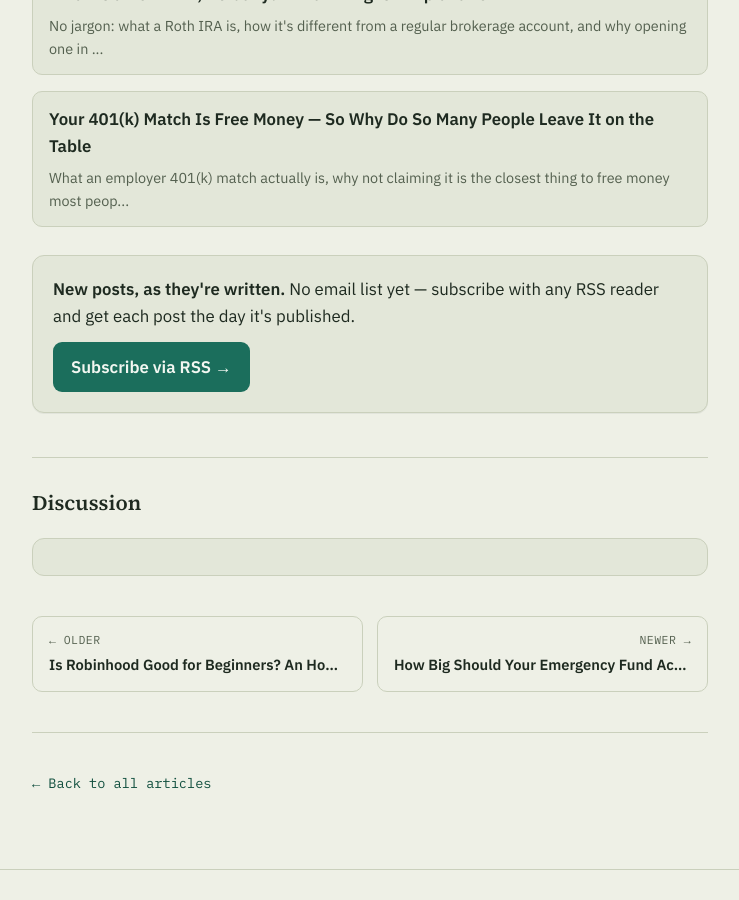
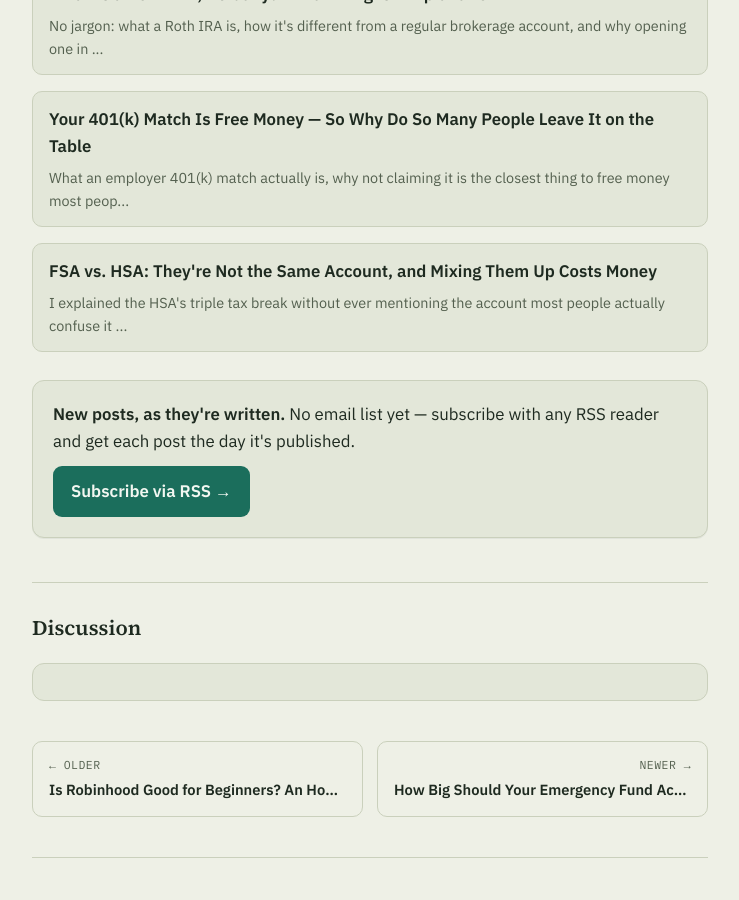
Before and after one commit to KevinKearns1/compound-notes, a Jekyll site: the page built from _posts/2026-09-10-what-is-an-hsa.md, in a window 1280 px wide and 900 px high, scrolled down 3216 px. Shown: the whole window, without its empty margins (270-1009 px from the left). Built offline with Jekyll 4.4.1, drawn with Linux system fonts in a browser that asks for light colours; comment, search, counter and statistics services are not loaded.

Commit message:
Audit: fix 5 posts with zero inbound related-post links
No new post today -- audit cycle instead. Full-site integrity check
found zero broken links and zero broken related: entries across all
53 posts, but surfaced 5 posts that no other post ever recommends via
the related-posts widget -- reachable only from the homepage, never
surfaced as "Keep reading" from anywhere else on the site:

- cd-vs-high-yield-savings (its own opening paragraph references
  high-yield-savings-accounts, but that post never linked back)
- fsa-vs-hsa (never linked from its direct counterpart, what-is-an-hsa)
- how-to-build-credit-from-scratch (never linked from the credit-score
  post it was itself written as a follow-up to)
- is-crypto-an-investment (its own opening paragraph references
  robinhood-review, but that post never linked back)
- what-is-a-robo-advisor (no inbound link at all)

Added each to its most natural parent/sibling post's `related:` front
matter -- in three cases (cd-vs-hysa, credit-from-scratch, crypto)
making an already one-directional reference bidirectional, the same
pattern used everywhere else on the site.

Verified: clean Jekyll build, zero broken related: entries, zero
posts with zero inbound related links (down from 5), zero broken
links across all 57 rendered pages.

Co-Authored-By: Claude Sonnet 5 <noreply@anthropic.com>
Claude-Session: https://claude.ai/code/session_01BBVAQBJGK5wp4bPG2d6npL

```diff
--- a/_posts/2026-09-10-what-is-an-hsa.md
+++ b/_posts/2026-09-10-what-is-an-hsa.md
@@ -12,7 +12,7 @@ reading_time: 7
 cover: /assets/images/covers/hsa.svg
 image: /assets/images/covers/hsa.png
 cover_alt: "A stack of coins with a small medical cross pin planted in the top and a sprout growing beside it, illustrating money set aside tax-free for both healthcare and long-term growth"
-related: [what-is-a-roth-ira, 401k-employer-match]
+related: [what-is-a-roth-ira, 401k-employer-match, fsa-vs-hsa]
 ---
 
 I've written about [Roth IRAs]({{ '/what-is-a-roth-ira/' | relative_url }}) and [401(k) matches]({{ '/401k-employer-match/' | relative_url }}) on here, and an HSA usually doesn't come up in the same conversation — it gets filed under "health insurance paperwork" instead of "investment account." That's a mistake. If you have access to one, it's arguably the single best tax-advantaged account that exists, and most people who have one aren't using it that way.
```
Also changed, not shown: _posts/2026-09-03-investing-lessons-learned-late.md (+1 -1 lines), _posts/2026-09-09-robinhood-review.md (+1 -1 lines), _posts/2026-09-12-what-actually-moves-your-credit-score.md (+1 -1 lines), _posts/2026-10-04-high-yield-savings-accounts.md (+1 -1 lines).
